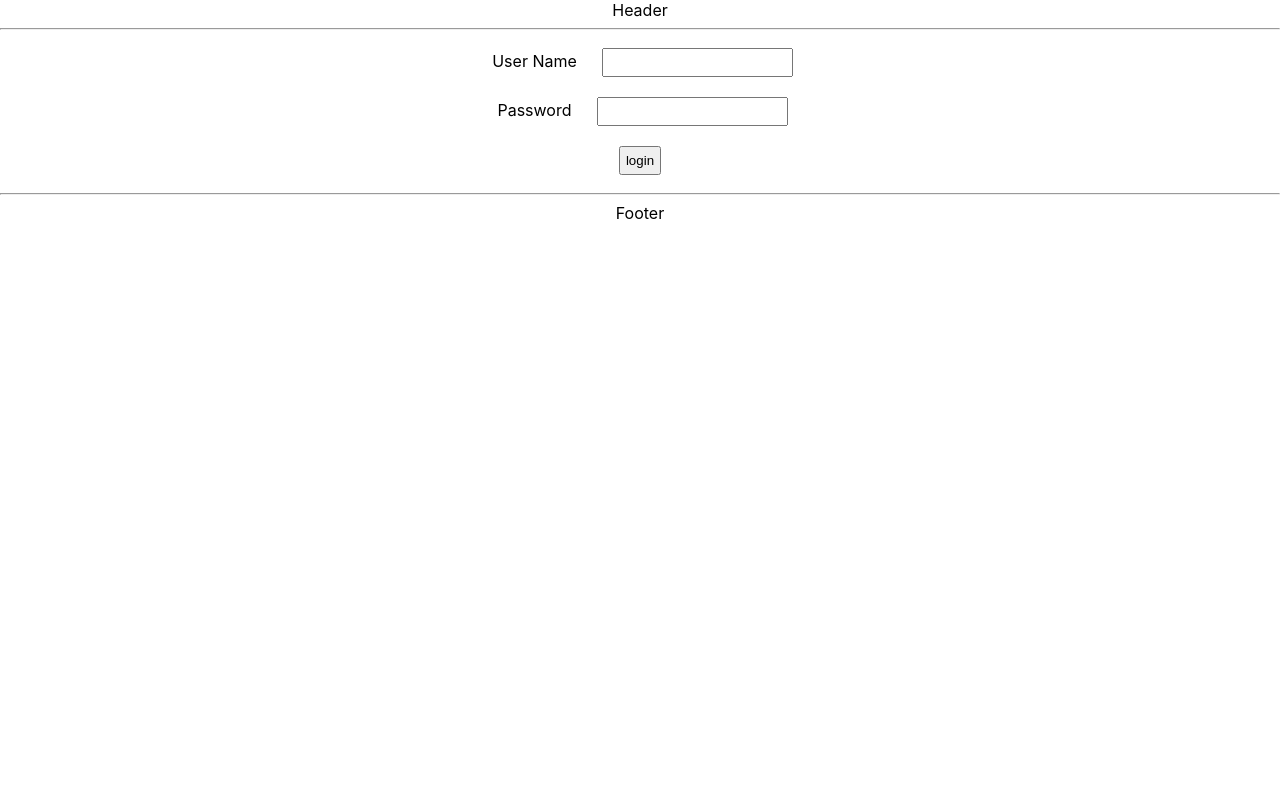
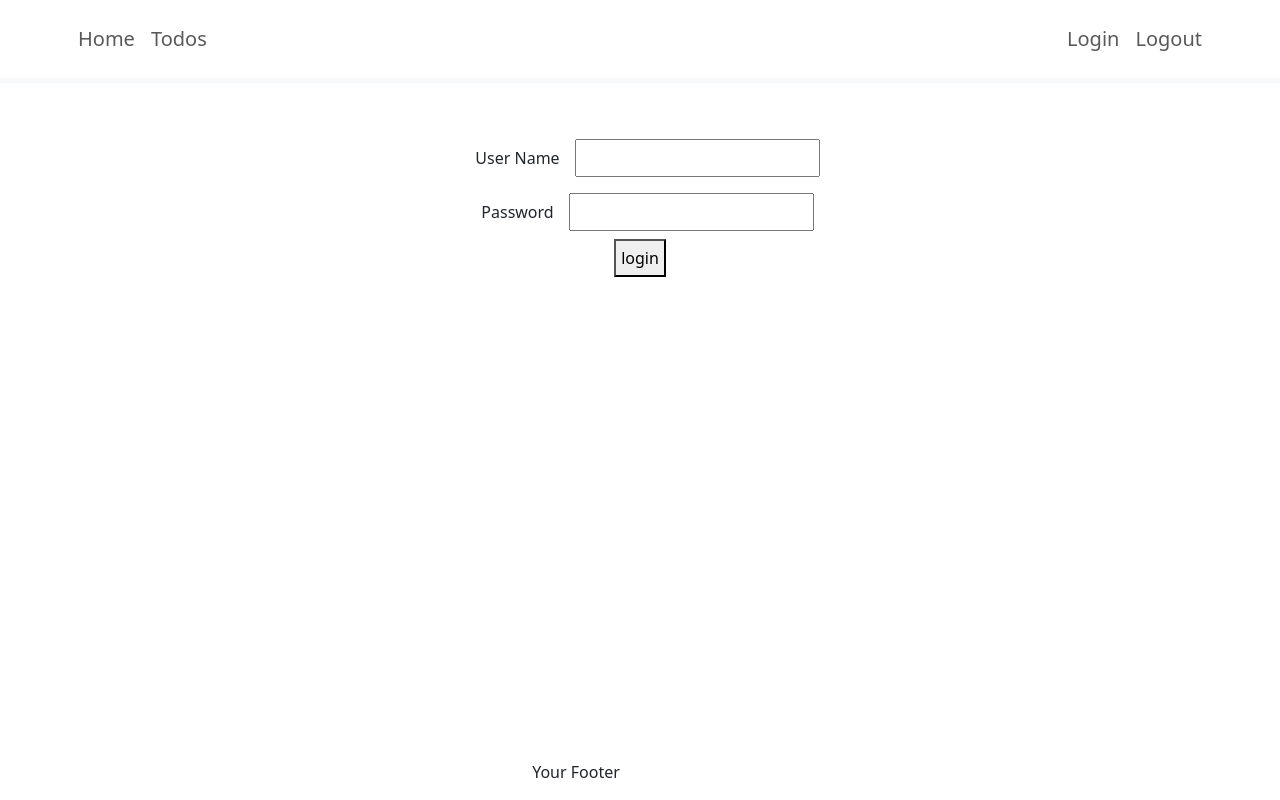
Before and after one commit to kaki-bai/todo-app, a React (Create React App) app in the folder front-end/: page / in a window 1280 px wide. Built offline with nearby package versions, Linux system fonts and the light colour scheme.

Commit message:
pref: bootstrap to style

```diff
--- a/front-end/package.json
+++ b/front-end/package.json
@@ -6,6 +6,7 @@
     "@testing-library/jest-dom": "^5.17.0",
     "@testing-library/react": "^13.4.0",
     "@testing-library/user-event": "^13.5.0",
+    "bootstrap": "^5.3.3",
     "react": "^18.3.1",
     "react-dom": "^18.3.1",
     "react-router-dom": "^6.23.1",
--- a/front-end/src/components/todo/TodoApp.css
+++ b/front-end/src/components/todo/TodoApp.css
@@ -2,3 +2,10 @@
   margin: 10px;
   padding: 5px;
 }
+
+footer {
+  bottom: 0;
+  position: absolute;
+  width: 90%;
+  height: 40px;
+}
--- a/front-end/src/components/todo/TodoApp.jsx
+++ b/front-end/src/components/todo/TodoApp.jsx
@@ -5,21 +5,23 @@
 export default function TodoApp() {
   return (
     <div className="TodoApp">
-      <HeaderComponent />
 
       <BrowserRouter>
+        <HeaderComponent />
+
         <Routes>
           <Route path="/" element={<LoginComponent />} />
           <Route path="/login" element={<LoginComponent />} />
           <Route path="/welcome/:username" element={<WelcomeComponent />} />
           <Route path="/todos" element={<ListTodosComponent />} />
-          <Route path='/logout' element={<LogoutComponent /> } />
+          <Route path='/logout' element={<LogoutComponent />} />
 
           <Route path="*" element={<ErrorComponent />} />
         </Routes>
+
+        <FooterComponent />
+
       </BrowserRouter>
-
-      <FooterComponent />
     </div>
   );
 }
@@ -99,8 +101,6 @@
     <div className="WelcomeComponent">
       <h1>Welcome {username}</h1>
       <div>
-        {/* <a href="/todos"></a>   =>  刷新一整个页面*/}
-        {/* <Link to="/todos"></Link>   =>  只刷新组件*/}
         Manage your todos - <Link to="/todos">Go here</Link>
       </div>
     </div>
@@ -124,7 +124,7 @@
     <div className="ListTodosComponent">
       <h1>Things You Want To Do!</h1>
       <div>
-        <table>
+        <table className="table">
           <thead>
             <tr>
               <td>ID</td>
@@ -156,17 +156,35 @@
 
 function HeaderComponent() {
   return (
-    <div className="header">
-      Header <hr />
-    </div>
+    <header className="border-bottom border-light border-5 mb-5 p-2">
+      <div className="container">
+        <div className="row">
+          <nav className="navbar navbar-expand-lg">
+            <div className="collapse navbar-collapse">
+              <ul className="navbar-nav">
+                <li className="nav-item fs-5"><Link className="nav-link" to="/welcome/in28minutes">Home</Link></li>
+                <li className="nav-item fs-5"><Link className="nav-link" to="/todos">Todos</Link></li>
+              </ul>
+            </div>
+            <ul className="navbar-nav">
+              <li className="nav-item fs-5"><Link className="nav-link" to="/login">Login</Link></li>
+              <li className="nav-item fs-5"><Link className="nav-link" to="/logout">Logout</Link></li>
+            </ul>
+          </nav>
+        </div>
+      </div>
+    </header>
+
   )
 }
 
 function FooterComponent() {
   return (
-    <div className="footer">
-      <hr /> Footer
-    </div>
+    <footer className="footer">
+      <div className="container">
+        Your Footer
+      </div>
+    </footer>
   )
 }
 
--- a/front-end/src/index.js
+++ b/front-end/src/index.js
@@ -3,6 +3,8 @@
 import './index.css';
 import App from './App';
 import reportWebVitals from './reportWebVitals';
+
+import 'bootstrap/dist/css/bootstrap.min.css';
 
 const root = ReactDOM.createRoot(document.getElementById('root'));
 root.render(
```
Also changed, not shown: 1 other file (tests, documents, lock files or other folders).
